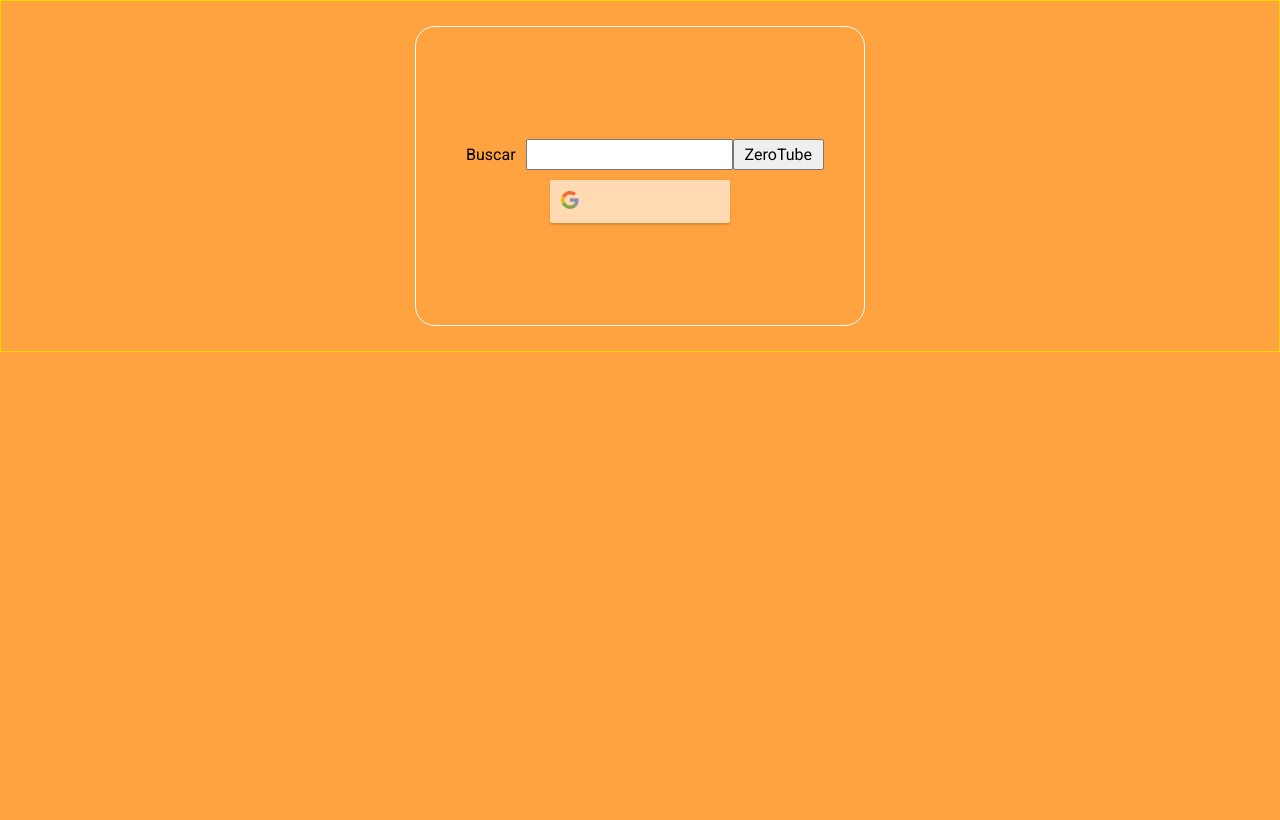
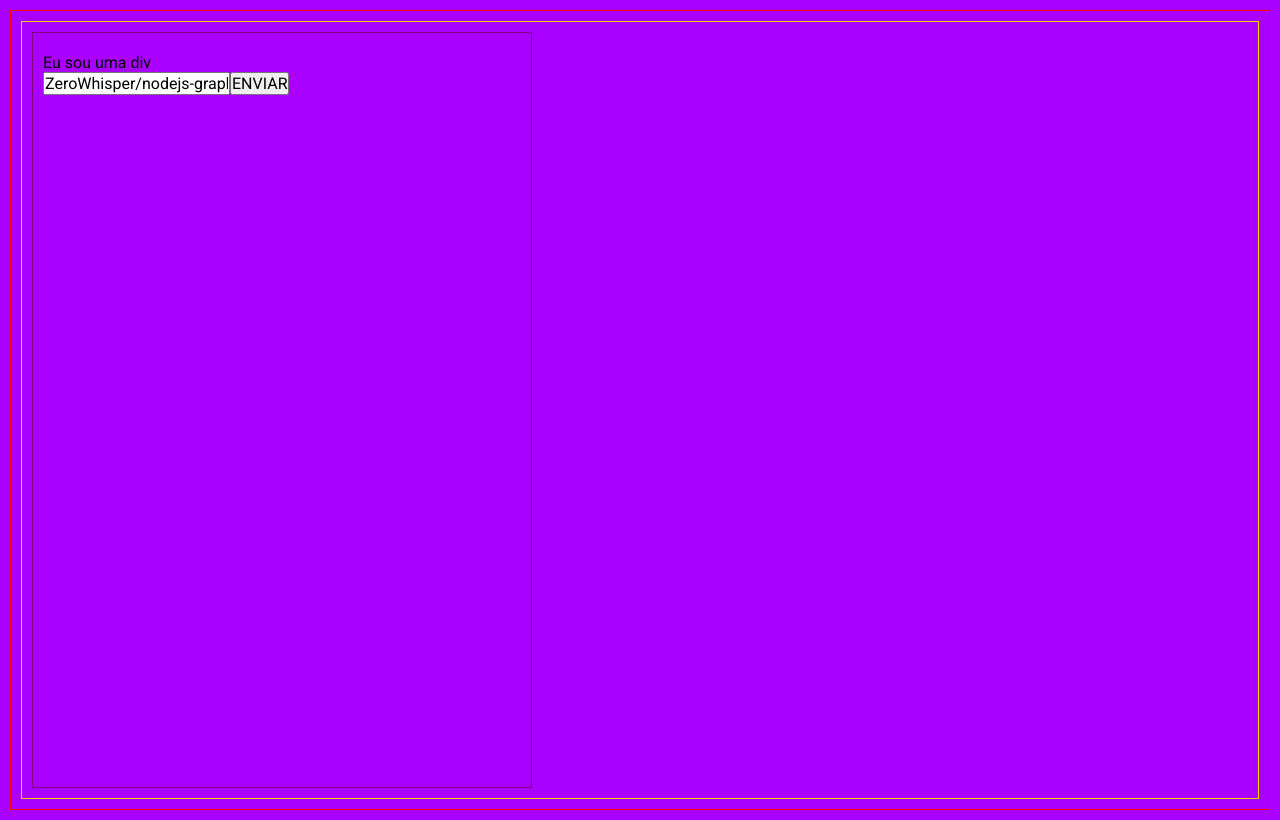
Before and after one commit to ZeroWhisper/react-base-typescript, a React (Create React App) app: page / in a window 1280 px wide. Built offline with nearby package versions, Linux system fonts and the light colour scheme.

Commit message:
merge-testing

```diff
--- a/src/components/AppContainer/style.ts
+++ b/src/components/AppContainer/style.ts
@@ -1,10 +1,13 @@
 import styled from 'styled-components';
 
 export const Content = styled.div`
-  /* display: flex;
-  flex: 1; */
+  display: flex;
+  flex: 1;
+  border: 1px solid gold;
+  /* max-width: 480px; */
+  /* justify-content: center; */
   /* background-color: green; */
   /* height: 100%; */
-  border: 1px solid gold;
+  /* border: 1px solid gold; */
   /* height: 100px; */
 `;
--- a/src/pages/Login/index.tsx
+++ b/src/pages/Login/index.tsx
@@ -1,6 +1,6 @@
 import React from 'react';
 import { GoogleLogin, GoogleLoginResponse } from 'react-google-login';
-import * as Redux from 'react-redux';
+// import * as Redux from 'react-redux';
 // import a from 'gapi-script';
 
 // let auth2 = await loadAuth2(clientId, scopes);
@@ -17,16 +17,16 @@
 // let scopes = {};
 
 const Login: React.FC = (props) => {
-  const url = 'https://www.googleapis.com/youtube/v3';
+  // const url = 'https://www.googleapis.com/youtube/v3';
   const [user, setUser] = React.useState<GoogleLoginResponse>();
 
-  const selector = Redux.useSelector((state) => state);
+  // const selector = Redux.useSelector((state) => state);
 
   return (
     <AppContainer>
       <Content>
         <BoxLogin>
-          <form onSubmit={() => {}}>
+          <form onSubmit={() => user}>
             <label htmlFor={'buscar-video'}>Buscar</label>
             <input type={'text'} name={'buscar-video'} />
 
--- a/src/pages/Rocketseat/index.tsx
+++ b/src/pages/Rocketseat/index.tsx
@@ -1,9 +1,56 @@
 import React from 'react';
 
-// import styles from './style';
+import api_github from '~/services/api_github';
+import AppContainer from '~/components/AppContainer';
 
+import { ContDiv, List } from './style';
+
+// eslint-disable-next-line
 const Rocketseat: React.FC = (props) => {
-  return <div>Olá Mundo! </div>;
+  const [repo, setRepo] = React.useState('ZeroWhisper/nodejs-graphql');
+  const [store, setStore] = React.useState<Repository[]>([]);
+
+  async function handleForm(e: CustomForm): Promise<void> {
+    e.preventDefault();
+    console.log('TESTE', repo);
+
+    const response = await api_github.get<Repository>(`/repos/${repo}`);
+    setStore((st) => [...st, response.data]);
+    console.log('LIST', store);
+  }
+
+  return (
+    <AppContainer>
+      <ContDiv>
+        <form onSubmit={handleForm}>
+          <div>Eu sou uma div</div>
+          <input
+            type="text"
+            placeholder={'Digite o item de busca'}
+            defaultValue={repo}
+            onChange={(e) => setRepo(e.target.value)}
+          />
+          <button type="submit">ENVIAR</button>
+        </form>
+        <List>
+          {store.map((item, index) => {
+            return <li key={index}>{item.full_name}</li>;
+          })}
+        </List>
+      </ContDiv>
+    </AppContainer>
+  );
 };
 
+interface CustomForm extends React.FormEvent<HTMLFormElement> {}
+
+interface Repository {
+  full_name: string;
+  description: string;
+  owner: {
+    login: string;
+    avatar_url: string;
+  };
+}
+
 export default Rocketseat;
--- a/src/pages/Rocketseat/style.ts
+++ b/src/pages/Rocketseat/style.ts
@@ -1,3 +1,48 @@
 import styled from 'styled-components';
 
-export const Content = styled.div``;
+// export const AppContainer = styled.div`
+//   display: flex;
+//   height: 100vh;
+// `;
+
+export const ContDiv = styled.div`
+  width: 500px;
+  justify-self: center;
+  border: 1px solid purple;
+  padding: 10px;
+  margin: 10px;
+
+  form {
+    margin: 10px 0;
+  }
+`;
+
+export const Content = styled.div`
+  display: flex;
+  flex: 1;
+  flex-direction: column;
+  /* max-width: 540px; */
+  /* align-self: center; */
+  justify-content: center;
+  /* align-self: center;  */
+  border: 1px solid white;
+  height: 100px;
+  /* justify-content: center;
+  align-items: center; */
+  /* max-width: 600px; */
+
+  input {
+    height: 30px;
+  }
+`;
+
+export const List = styled.ul`
+  list-style: none;
+
+  li {
+    display: flex;
+    justify-content: center;
+    border: 1px solid #eaeaea;
+    border-radius: 20px;
+  }
+`;
--- a/src/routes/index.tsx
+++ b/src/routes/index.tsx
@@ -4,7 +4,8 @@
 // import { View, Text } from 'react-native';
 
 import Dashboard from '~/pages/Dashboard';
-import Login from '~/pages/Login';
+import Rocketseat from '~/pages/Rocketseat';
+// import Login from '~/pages/Login';
 import LoginJWT from '~/pages/LoginJWT';
 import StartGame from '~/pages/StartGame';
 import Example from '~/pages/Example';
@@ -15,12 +16,15 @@
 const Routes: React.FC = (props) => {
   return (
     <Switch>
-      <Route exact path={'/'}>
-        <Login />
-      </Route>
       <Route path={'/dashboard'} exact>
         <Dashboard />
       </Route>
+      <Route path={'/'}>
+        <Rocketseat />
+      </Route>
+      {/* <Route path={'/login'}>
+        <Login />
+      </Route> */}
       <Route path={'/login'}>
         <LoginJWT />
       </Route>
--- /dev/null
+++ b/src/services/api_github/index.ts
@@ -0,0 +1,7 @@
+import axios from 'axios';
+
+const api = axios.create({
+  baseURL: 'http://api.github.com',
+});
+
+export default api;
--- a/src/styles/global.ts
+++ b/src/styles/global.ts
@@ -9,6 +9,14 @@
   }
 
   #root {
+    height: 100vh;
+    width: 100%;
+    border: 1px solid red;
+    padding: 10px;
+    margin: 10px;
+    /* align-items: center; */
+    display: flex;
+    /* flex: 1; */
     /* max-width: 960px; */
     /* margin: 0 auto; */
     /* padding: 40px 20px; */
@@ -23,18 +31,18 @@
     /* background-color: #eaeaea; */
     /* background-color: #39ff14; */
     /* background-color: #69ff46; */
-    /* background-color: #AA00FF; */
+    background-color: #AA00FF;
     /* background-color: #ff00ff; */
     /* background-color: #F8397E; */
-    background-color: #ffa340;
+    /* background-color: #ffa340; */
     /* background-color: #fb4a21; */
     /* background-color: #fcf133; */
     /* background-color: #ff3a40; */
     -webkit-font-smoothing: antialiased;
-    /* display: flex; */
+    display: flex;
     /* flex: 1; */
-    width: 100%;
-    height: 100%;
+    /* width: 100%; */
+    /* height: 100vh; */
   }
 
   button {
@@ -45,6 +53,8 @@
     display: flex;
   } */
 
-
+  /* body, input, button, textarea {
+    font: 500 1.6 Poppins;
+  } */
 
 `;
```
Also changed, not shown: src/pages/Rocketseat/components/Landing/index.tsx (added, +12 -0 lines), src/services/stringbase/index.ts (added, +27 -0 lines).
